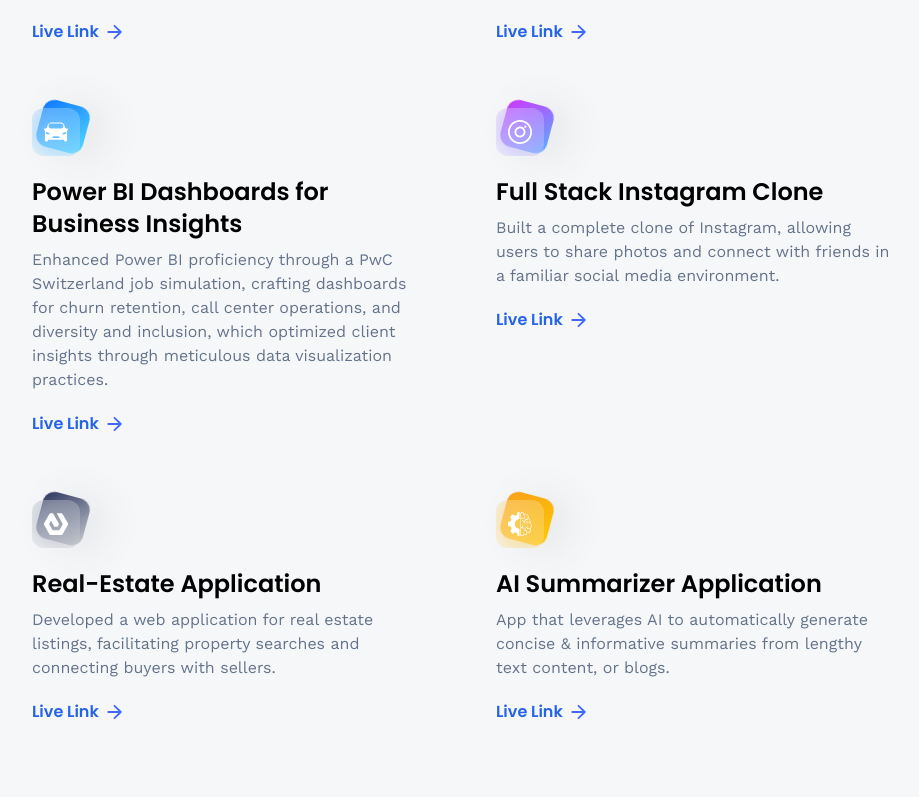
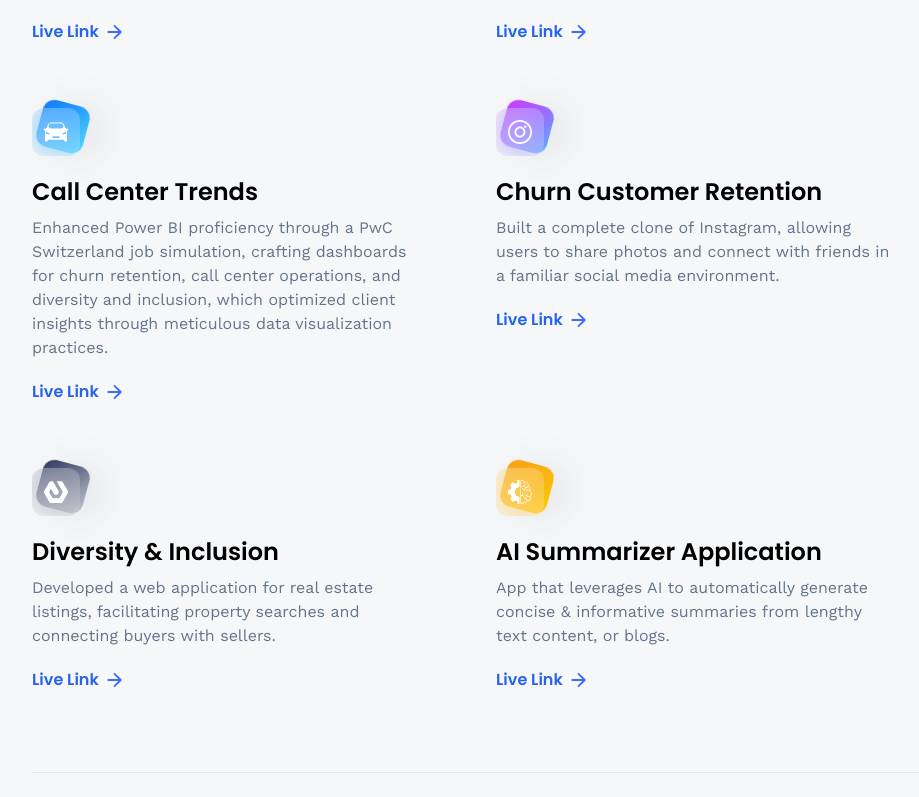
Before and after one commit to jdeora/jay-portfolio, a React (Vite) app: page /projects in a window 1280 px wide. Shown: the part 514-1311 px from the top of the page, without its empty margins (160-1079 px from the left). Built offline with nearby package versions, Linux system fonts and the light colour scheme; no server answers.

Commit message:
Update index.js

```diff
--- a/src/constants/index.js
+++ b/src/constants/index.js
@@ -173,23 +173,23 @@
     {
         iconUrl: car,
         theme: 'btn-back-blue',
-        name: 'Power BI Dashboards for Business Insights',
+        name: 'Call Center Trends',
         description: 'Enhanced Power BI proficiency through a PwC Switzerland job simulation, crafting dashboards for churn retention, call center operations, and diversity and inclusion, which optimized client insights through meticulous data visualization practices.',
-        link: 'https://github.com/adrianhajdin/project_next13_car_showcase',
+        link: 'https://app.powerbi.com/groups/me/reports/a61e7911-dfde-42dd-984d-0b23c1bb4bdd?ctid=8d1a69ec-03b5-4345-ae21-dad112f5fb4f&pbi_source=linkShare',
     },
     {
         iconUrl: snapgram,
         theme: 'btn-back-pink',
-        name: 'Full Stack Instagram Clone',
+        name: 'Churn Customer Retention',
         description: 'Built a complete clone of Instagram, allowing users to share photos and connect with friends in a familiar social media environment.',
-        link: 'https://github.com/adrianhajdin/social_media_app',
+        link: 'https://app.powerbi.com/links/RuibUUNDaD?ctid=8d1a69ec-03b5-4345-ae21-dad112f5fb4f&pbi_source=linkShare',
     },
     {
         iconUrl: estate,
         theme: 'btn-back-black',
-        name: 'Real-Estate Application',
+        name: 'Diversity & Inclusion',
         description: 'Developed a web application for real estate listings, facilitating property searches and connecting buyers with sellers.',
-        link: 'https://github.com/adrianhajdin/projects_realestate',
+        link: 'https://app.powerbi.com/links/8eIr7CIT_u?ctid=8d1a69ec-03b5-4345-ae21-dad112f5fb4f&pbi_source=linkShare',
     },
     {
         iconUrl: summiz,
```
